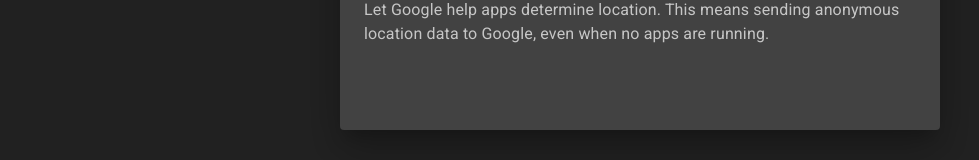
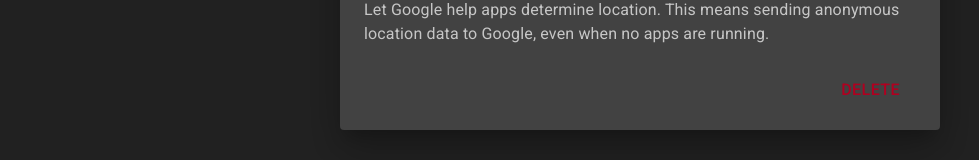
Before and after one commit to Nexus0831/urapse, a Vue app: page / in a window 1280 px wide. Shown: the part 386-546 px from the top of the page, without its empty margins (0-979 px from the left). Built offline with nearby package versions, Linux system fonts and the light colour scheme.

Commit message:
feat: Buttonコンポーネントを作成

```diff
--- a/src/components/Alert.vue
+++ b/src/components/Alert.vue
@@ -6,15 +6,28 @@
         Let Google help apps determine location.
         This means sending anonymous location data to Google, even when no apps are running.
       </div>
+      <div class="button-container">
+        <Button
+          buttonText="DELETE"
+          style="color: #B00020"
+          rippleColor="rgba(176, 0, 32, 0.5)"
+          hoverColor="rgba(176, 0, 32, 0.2)"
+        />
+      </div>
     </div>
   </div>
 </template>
 
 <script lang="ts">
 import { Component, Vue, Prop } from 'vue-property-decorator';
+import Button from '@/components/Button.vue';
 import rippleEffect from '@/functions/ripple';
 
-@Component
+@Component({
+  components: {
+    Button
+  }
+})
 export default class Alert extends Vue {
 }
 
@@ -84,4 +97,16 @@ export default class Alert extends Vue {
   grid-row 4 / 5
   grid-column 2 / 3
   /*--- end ---*/
+
+.button-container
+  /*--- layout ---*/
+  display flex
+  align-items center
+  flex-direction row-reverse
+  /*--- end ---*/
+
+  /*--- position ---*/
+  grid-row 6 / 7
+  grid-column 2 / 3
+  /*--- end ---*/
 </style>
--- a/src/components/Button.vue
+++ b/src/components/Button.vue
@@ -1,18 +1,59 @@
 <template>
-  <button class="text-button"></button>
+  <button
+    class="text-button"
+    @click.stop="(event) => rippleEvent(event, rippleColor)"
+    @mouseover="hoverIn"
+    @mouseout="hoverOut"
+  >
+    {{ buttonText }}
+  </button>
 </template>
 
 <script lang="ts">
 import { Component, Vue, Prop } from 'vue-property-decorator';
 import rippleEffect from '@/functions/ripple';
 
-@Component
+@Component({
+  methods: {
+    rippleEvent: (event, rippleColor) => {
+      rippleEffect(event, rippleColor);
+    },
+  },
+})
 export default class Button extends Vue {
-  @Prop private text!: string;
+  @Prop() private buttonText!: string;
+  @Prop() private rippleColor!: string;
+  @Prop() private hoverColor!: string;
+
+  hoverIn() {
+    this.$el.style.backgroundColor = this.hoverColor;
+  }
+
+  hoverOut() {
+    this.$el.style.backgroundColor = 'transparent';
+  }
 }
 
 </script>
 
 <style lang="stylus" scoped>
+.text-button
+  color #fff
+  background-color transparent
+  border 0
+  outline 0 !important
+  font-weight 500
+  line-height 1.5
+  letter-spacing: 0.02857em;
+  padding 8px 16px
+  border-radius 4
+  min-height 36px
+  min-width 64px
+  transition all 0.3s
+  overflow hidden
+  position relative
+  user-select none
 
+  &:hover
+    cursor pointer
 </style>
```
